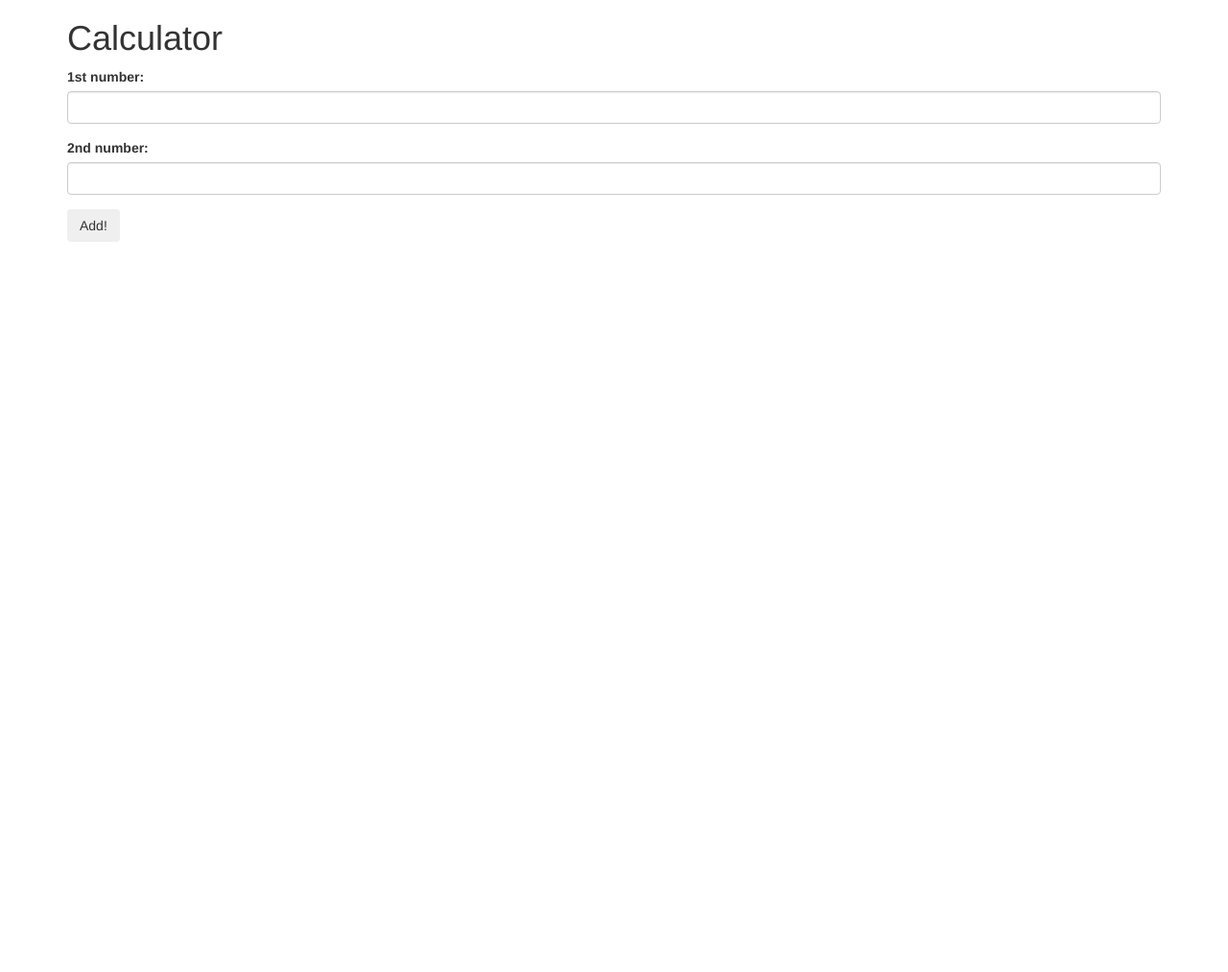
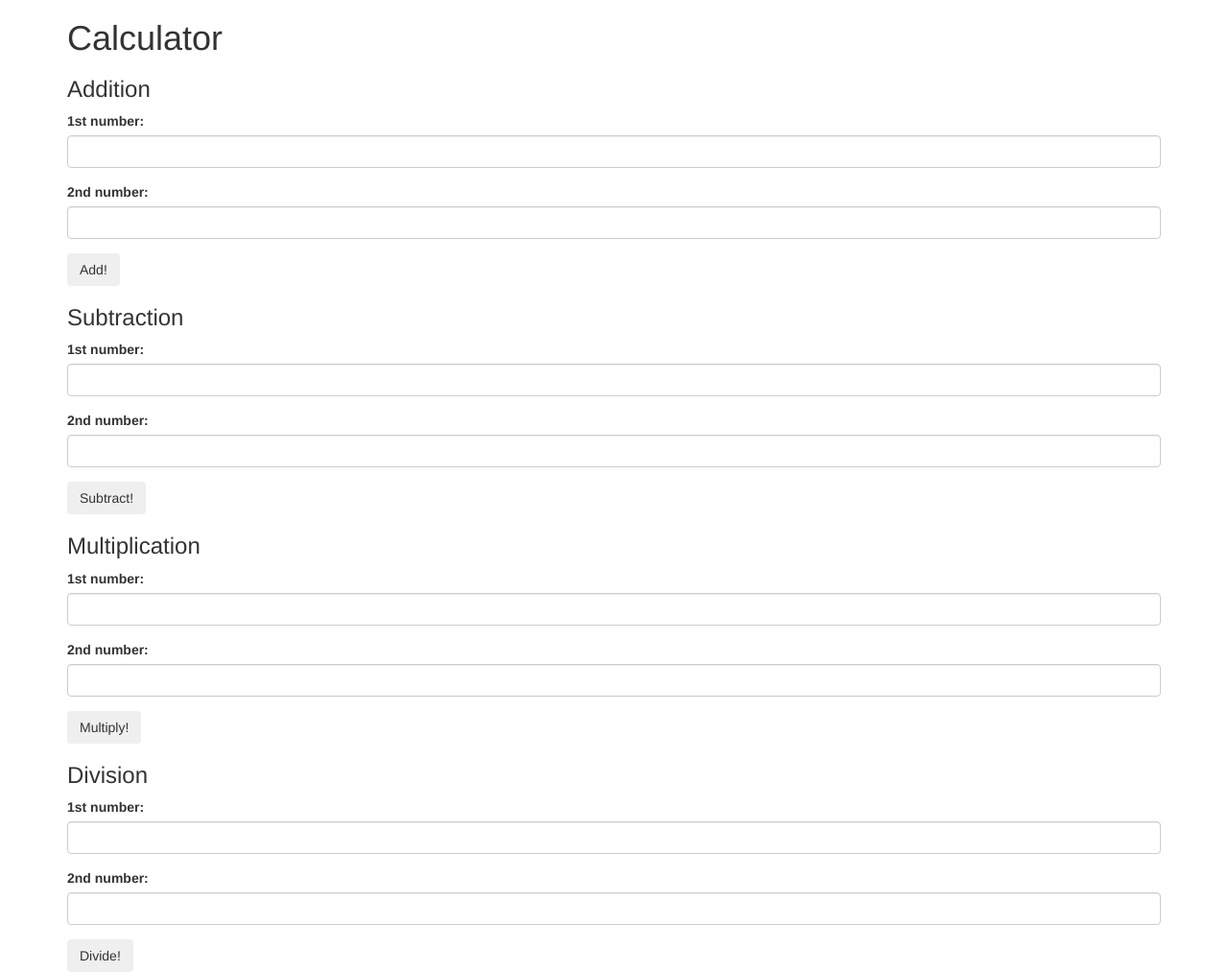
Before and after one commit to maggie-harrington/calculator-project, a plain HTML site: page index.html in a window 1280 px wide. Shown: the whole page at 96% size. Before the commit the page ends 800 px from the top, so only its background shows below. Drawn offline with Linux system fonts and the light colour scheme.

Commit message:
add html front end functionality for subtraction, multiplication, division

```diff
--- a/index.html
+++ b/index.html
@@ -11,6 +11,7 @@
     <div class="container">
       <h1>Calculator</h1>
       <form id="add">
+        <h3>Addition</h3>
         <div class="form-group">
           <label for="add1">1st number:</label>
           <input id="add1" class="form-control" type="text">
@@ -21,6 +22,46 @@
         </div>
         <button type="submit" class="btn">Add!</button>
       </form>
+
+      <form id="subtract">
+        <h3>Subtraction</h3>
+        <div class="form-group">
+          <label for="subtract1">1st number:</label>
+          <input id="subtract1" class="form-control" type="text">
+        </div>
+        <div class="form-group">
+          <label for="subtract2">2nd number:</label>
+          <input id="subtract2" class="form-control" type="text">
+        </div>
+        <button type="submit" class="btn">Subtract!</button>
+      </form>
+
+      <form id="multiply">
+        <h3>Multiplication</h3>
+        <div class="form-group">
+          <label for="multiply1">1st number:</label>
+          <input id="multiply1" class="form-control" type="text">
+        </div>
+        <div class="form-group">
+          <label for="multiply2">2nd number:</label>
+          <input id="multiply2" class="form-control" type="text">
+        </div>
+        <button type="submit" class="btn">Multiply!</button>
+      </form>
+
+      <form id="divide">
+        <h3>Division</h3>
+        <div class="form-group">
+          <label for="divide1">1st number:</label>
+          <input id="divide1" class="form-control" type="text">
+        </div>
+        <div class="form-group">
+          <label for="divide2">2nd number:</label>
+          <input id="divide2" class="form-control" type="text">
+        </div>
+        <button type="submit" class="btn">Divide!</button>
+      </form>
+
       <div id="output">
       </div>
     </div>
--- a/js/scripts.js
+++ b/js/scripts.js
@@ -24,7 +24,7 @@ $(document).ready(function() {
     $("#output").text(result);
   });
 
-  $("form#subract").submit(function(event) {
+  $("form#subtract").submit(function(event) {
     event.preventDefault();
     var number1 = parseInt($("#subtract1").val());
     var number2 = parseInt($("#subtract2").val());
```
